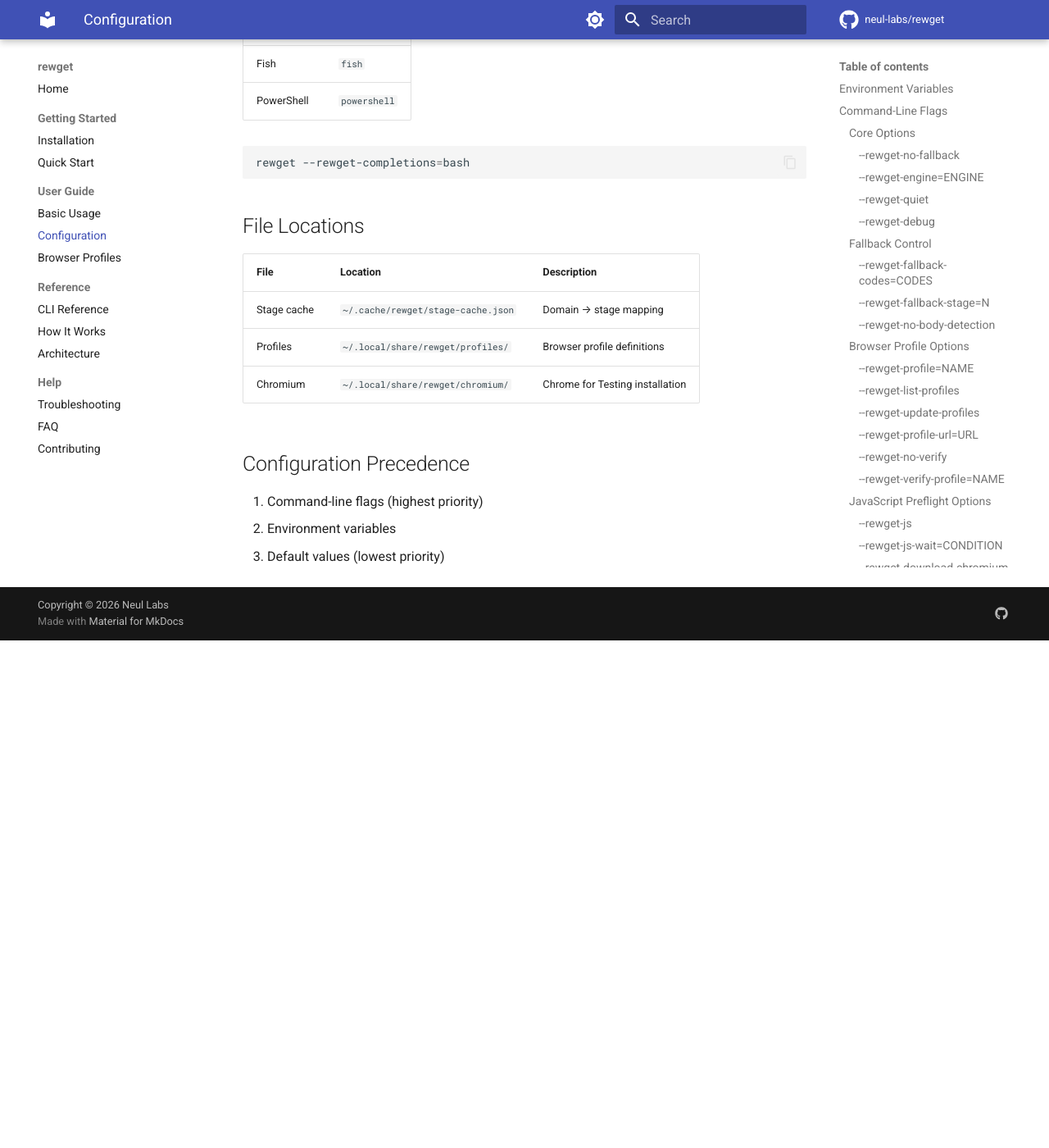
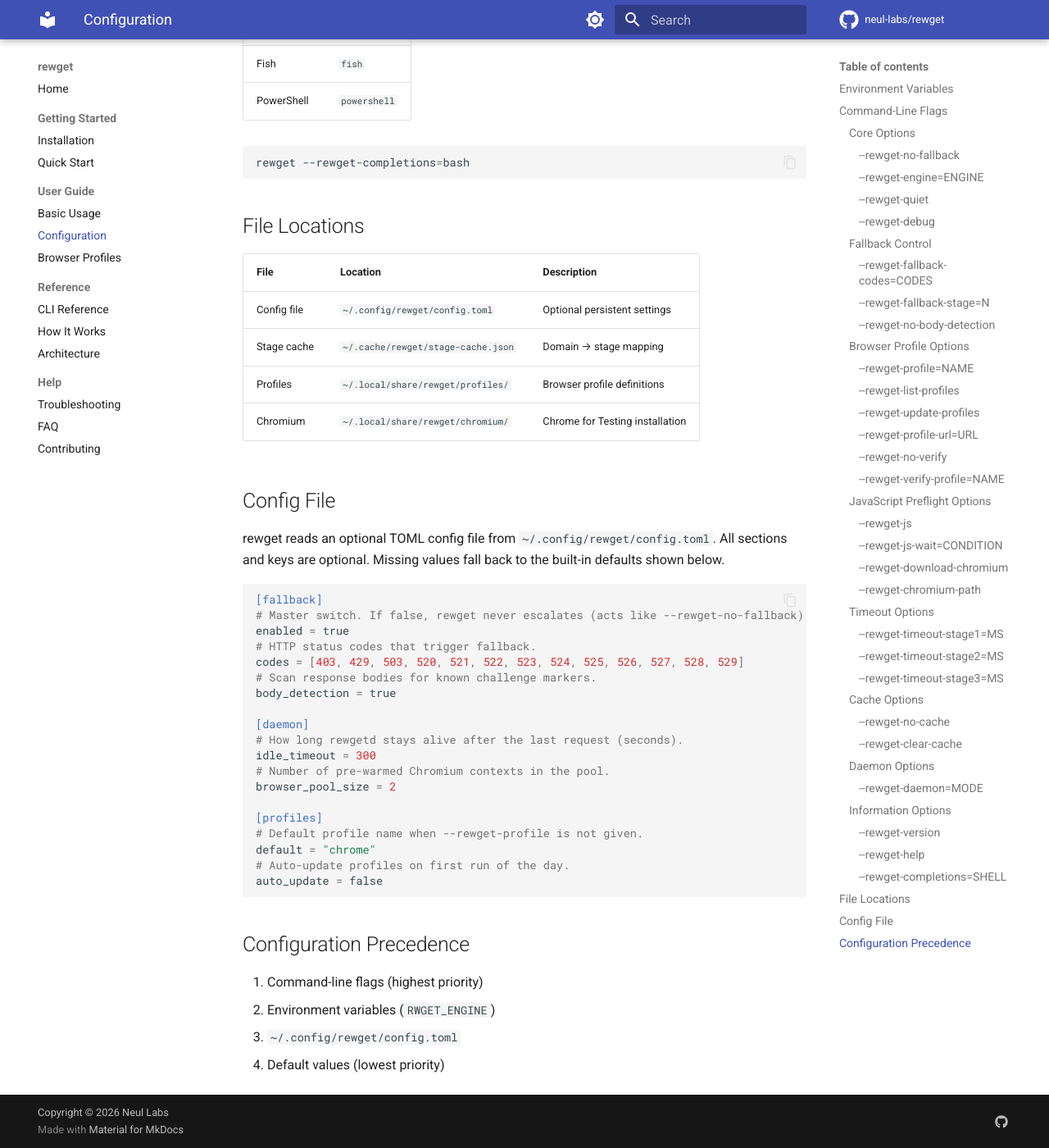
Before and after one commit to neul-labs/rewget, an MkDocs documentation site: the page built from documentation/docs/configuration.md, in a window 1280 px wide and 1400 px high, scrolled down 6153 px. Shown: the whole window at 82% size. Built offline with MkDocs 1.6.1 and Material for MkDocs 9.7.7, drawn with Linux system fonts in a browser that asks for light colours; comment, search, counter and statistics services are not loaded; the version menu is left out; before the commit the page ends 6934 px from its top, so only the background shows below that.

Commit message:
Expand documentation/

````diff
--- a/documentation/docs/architecture.md
+++ b/documentation/docs/architecture.md
@@ -235,17 +235,43 @@ rewget and rewgetd communicate via nng (nanomsg-next-gen) using JSON messages.
 }
 ```
 
+## Fetch Orchestrator
+
+The fallback pipeline is modeled as an explicit state machine in `crates/rewget-core/src/orchestrator.rs`. States:
+
+| State | Meaning |
+|-------|---------|
+| `Idle` | About to start; checks cache first |
+| `RunningStage { stage }` | Waiting for the driver to execute the stage |
+| `Detecting { stage, result }` | Stage finished; analyzing exit code and detection |
+| `CachedSkip { stage }` | Cache hit; jump straight to a known-working stage |
+| `Success { stage }` | Fetch succeeded; cache stage for the domain |
+| `Blocked { stage, reason }` | Block detected; try the next stage if allowed |
+| `Exhausted { last_reason }` | All stages exhausted; give up |
+| `Failed { exit_code }` | Non-blocked failure; propagate wget's exit code |
+| `Error { error }` | Terminal error |
+
+The driver in `crates/rewget/src/exec.rs` calls `next_action()` to get a `FetchAction` (`RunWget`, `RunImpersonate`, `RunPreflight`, `CacheHit`, `Complete`, `GiveUp`, `Fatal`, `Propagate`) and reports back with `report_stage1`/`report_stage2`/`report_stage3`.
+
+The `fallback_stage` config field acts as a ceiling: `Blocked` only transitions to the next stage if that stage is `<= config.fallback_stage`.
+
 ## Key Dependencies
 
-| Crate | Purpose |
-|-------|---------|
-| `rquest` | HTTP client with TLS impersonation |
-| `chromiumoxide` | Chrome DevTools Protocol client |
-| `nng` | IPC transport |
-| `clap` | CLI argument parsing |
-| `serde` | JSON serialization |
-| `ed25519-dalek` | Profile signature verification |
-| `tokio` | Async runtime (daemon) |
+Versions are pinned in the workspace `Cargo.toml`:
+
+| Crate | Version | Purpose |
+|-------|---------|---------|
+| `rquest` | 5.1 | HTTP client with TLS impersonation |
+| `rquest-util` | 2.2 | Profile presets for rquest |
+| `chromiumoxide` | 0.7 | Chrome DevTools Protocol client (tokio runtime) |
+| `nng` | 1.0 | IPC transport |
+| `clap` | 4.0 | CLI argument parsing (with `derive`, `string`) |
+| `clap_complete` | 4.5 | Shell completions |
+| `clap_mangen` | 0.2 | Man page generation |
+| `serde` / `serde_json` | 1.0 | JSON serialization |
+| `ed25519-dalek` | 2.1 | Profile signature verification |
+| `tokio` | 1.0 | Async runtime (daemon) |
+| `mimalloc` | 0.1 | Memory allocator |
 
 ## Platform-Specific Code
 
--- a/documentation/docs/configuration.md
+++ b/documentation/docs/configuration.md
@@ -292,12 +292,40 @@ rewget --rewget-completions=bash
 
 | File | Location | Description |
 |------|----------|-------------|
+| Config file | `~/.config/rewget/config.toml` | Optional persistent settings |
 | Stage cache | `~/.cache/rewget/stage-cache.json` | Domain → stage mapping |
 | Profiles | `~/.local/share/rewget/profiles/` | Browser profile definitions |
 | Chromium | `~/.local/share/rewget/chromium/` | Chrome for Testing installation |
 
+## Config File
+
+rewget reads an optional TOML config file from `~/.config/rewget/config.toml`. All sections and keys are optional. Missing values fall back to the built-in defaults shown below.
+
+```toml
+[fallback]
+# Master switch. If false, rewget never escalates (acts like --rewget-no-fallback).
+enabled = true
+# HTTP status codes that trigger fallback.
+codes = [403, 429, 503, 520, 521, 522, 523, 524, 525, 526, 527, 528, 529]
+# Scan response bodies for known challenge markers.
+body_detection = true
+
+[daemon]
+# How long rewgetd stays alive after the last request (seconds).
+idle_timeout = 300
+# Number of pre-warmed Chromium contexts in the pool.
+browser_pool_size = 2
+
+[profiles]
+# Default profile name when --rewget-profile is not given.
+default = "chrome"
+# Auto-update profiles on first run of the day.
+auto_update = false
+```
+
 ## Configuration Precedence
 
 1. Command-line flags (highest priority)
-2. Environment variables
-3. Default values (lowest priority)
+2. Environment variables (`RWGET_ENGINE`)
+3. `~/.config/rewget/config.toml`
+4. Default values (lowest priority)
--- a/documentation/mkdocs.yml
+++ b/documentation/mkdocs.yml
@@ -2,10 +2,11 @@ site_name: rewget
 docs_dir: docs
 site_description: wget-compatible wrapper with automatic fallback for blocked requests
 site_author: Neul Labs
-site_url: https://docs.neullabs.com/rewget
+site_url: https://rewget.docs.neullabs.com/
 
 repo_name: neul-labs/rewget
 repo_url: https://github.com/neul-labs/rewget
+edit_uri: edit/main/documentation/docs/
 
 theme:
   name: material
````
Also changed, not shown: documentation/docs/index.md (+8 -9 lines).
